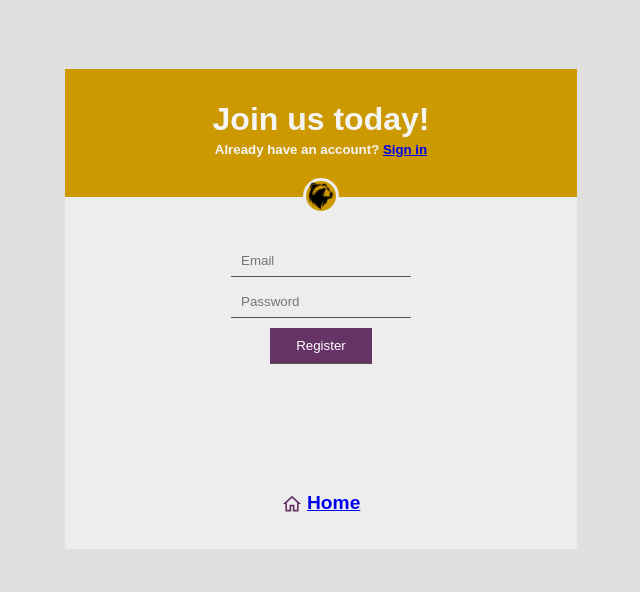
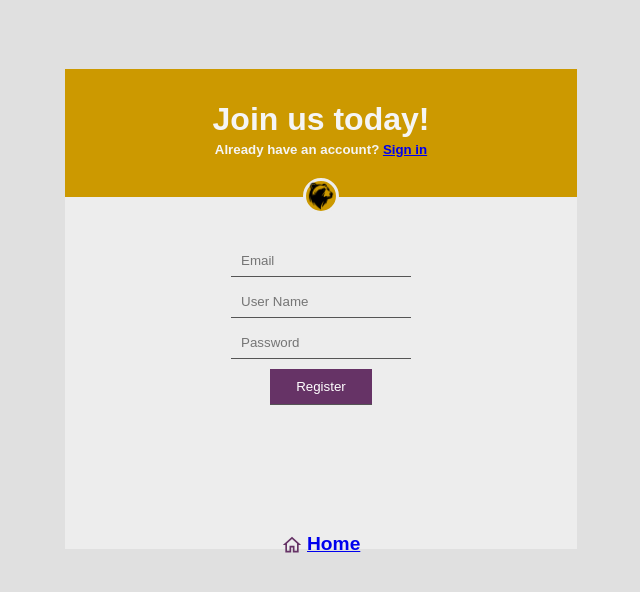
Before and after one commit to KolozsiZsombor/SzoftverModszerMiniProject, a Flask app: page /register in a window 1280 px wide. Shown: the top 592 px of the page, without its empty margins (319-959 px from the left). Run offline with Flask 3, Linux system fonts and the light colour scheme.

Commit message:
Added a user name collum to user table, and adjusted register site to make use of it.

```diff
--- a/app.py
+++ b/app.py
@@ -1,4 +1,3 @@
-from flask import Flask, render_template
 from flask import Flask, render_template, redirect, url_for, flash, request
 from flask_sqlalchemy import SQLAlchemy
 from flask_login import LoginManager, UserMixin, login_user, login_required, logout_user, current_user
@@ -45,6 +44,7 @@ login_manager.login_view = 'login'  # Redirect to login if not authenticated
 class User(db.Model,UserMixin):
     id = db.Column(db.Integer, primary_key=True)
     email = db.Column(db.String(120), unique=True, nullable=False)
+    name = db.Column(db.String(120), unique=True, nullable=False)
     password_hash = db.Column(db.String(128), nullable=False)
     role = db.Column(db.String(10), default='normal', nullable=False)  # Role can be 'admin' or 'normal'
     created_at = db.Column(db.DateTime, default=datetime.utcnow)  # Record creation date
@@ -132,6 +132,7 @@ def load_user(user_id):
 ### Registration
 class RegistrationForm(FlaskForm):
     email = StringField('Email', validators=[DataRequired(), Email()])
+    name = StringField('Name',validators=[DataRequired(), Length(min=6, max=32)])
     password = PasswordField('Password', validators=[DataRequired(), Length(min=6, max=30)])
     role = SelectField('Role', choices=[('normal', 'Normal User'), ('admin', 'Admin User')], default='normal')
     submit = SubmitField('Register')
@@ -141,6 +142,7 @@ def register():
     form = RegistrationForm()
     if form.validate_on_submit():
         email = form.email.data
+        name = form.name.data
         password = form.password.data
         role = form.role.data
 
@@ -148,7 +150,7 @@ def register():
         hashed_password = bcrypt.generate_password_hash(password).decode('utf-8')
 
         # Create a new user and add to the database
-        new_user = User(email=email, password_hash=hashed_password, role=role)
+        new_user = User(email=email, name=name, password_hash=hashed_password, role=role)
         db.session.add(new_user)
         db.session.commit()
 
--- a/templates/register.html
+++ b/templates/register.html
@@ -20,12 +20,18 @@
         <div class="backBox"></div>
         <h1>Join us today!</h1>
         <h5>Already have an account? <a href="{{ url_for('login') }}">Sign in</a></h5>
-        <form method="POST" action="{{ url_for('login') }}" class="form">
+        <form method="POST" action="{{ url_for('register') }}" class="form">
             <form method="POST" class="form">
                 {{ form.hidden_tag() }}
                 <div>
                     <input type="email" name="email" id="email" placeholder="Email">
                     {% for error in form.email.errors %}
+                    <span style="color: red;">[{{ error }}]</span>
+                    {% endfor %}
+                </div>
+                <div>
+                    <input type="name" name="name" id="name" placeholder="User Name">
+                    {% for error in form.name.errors %}
                     <span style="color: red;">[{{ error }}]</span>
                     {% endfor %}
                 </div>
@@ -40,7 +46,7 @@
                 </div>
             </form>
             <div class="home">
-            <img src="{{ url_for('static', filename='img/home.svg') }}" width="20" class="homeIcon"/>
+                <img src="{{ url_for('static', filename='img/home.svg') }}" width="20" class="homeIcon" />
                 <a href="{{ url_for('home') }}">Home</a>
             </div>
     </a>
```
Lines whose indentation alone changed are shown as unchanged.
